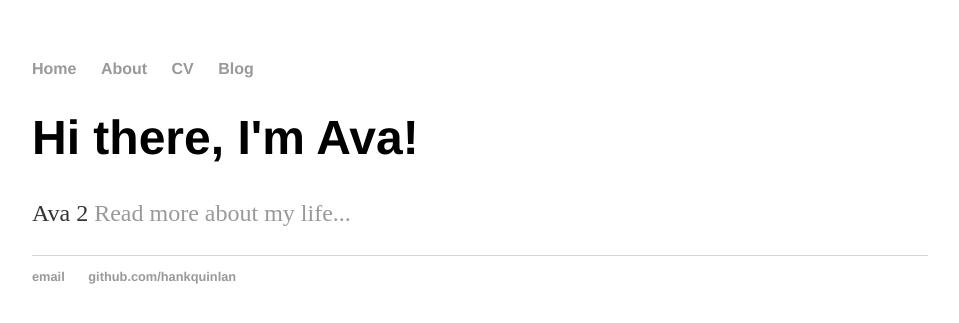
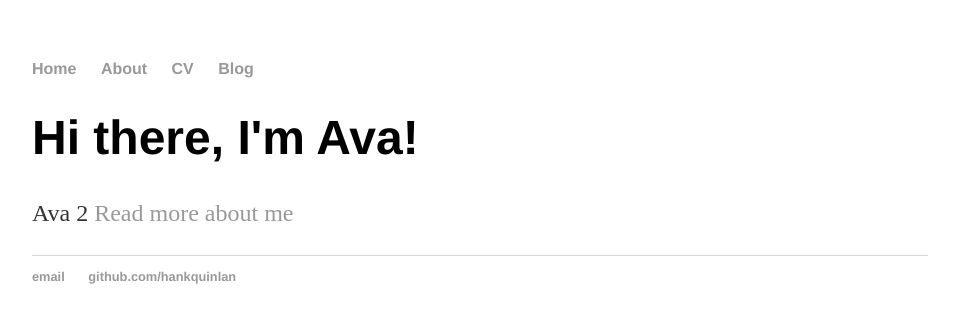
Before and after one commit to avacutler/----, a Jekyll site: the page built from index.html, in a window 1280 px wide. Shown: the top 323 px of the page, without its empty margins (160-1119 px from the left). Built offline with Jekyll 4.4.1, drawn with Linux system fonts in a browser that asks for light colours.

Commit message:
Update index.html
a little more.

```diff
--- a/index.html
+++ b/index.html
@@ -1,8 +1,8 @@
 ---
 layout: default
-title: Hank Quinlan, Horrible Cop
+title: Ava Cutler
 ---
 <div class="blurb">
 	<h1>Hi there, I'm Ava!</h1>
-	<p>Ava 2 <a href="/about">Read more about my life...</a></p>
+	<p>Ava 2 <a href="/about">Read more about me</a></p>
 </div><!-- /.blurb -->
```
